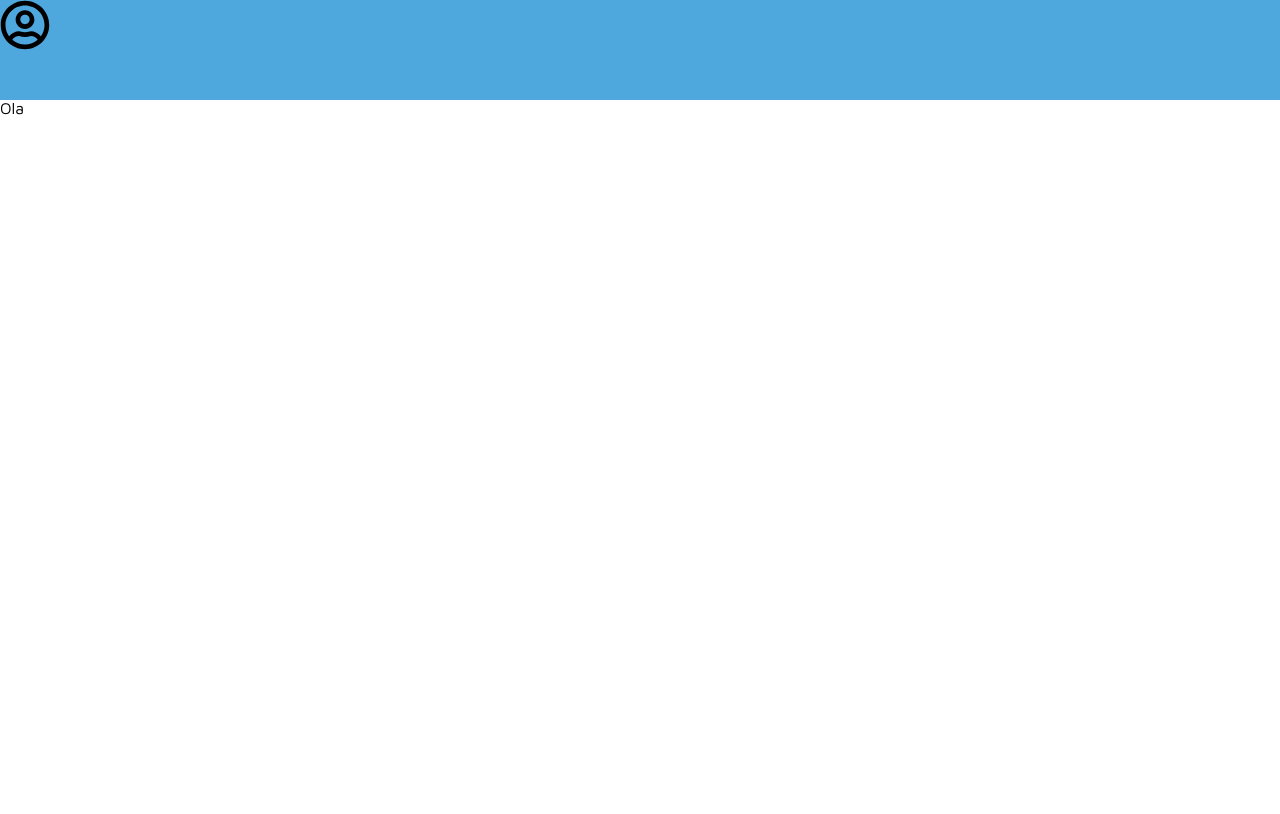
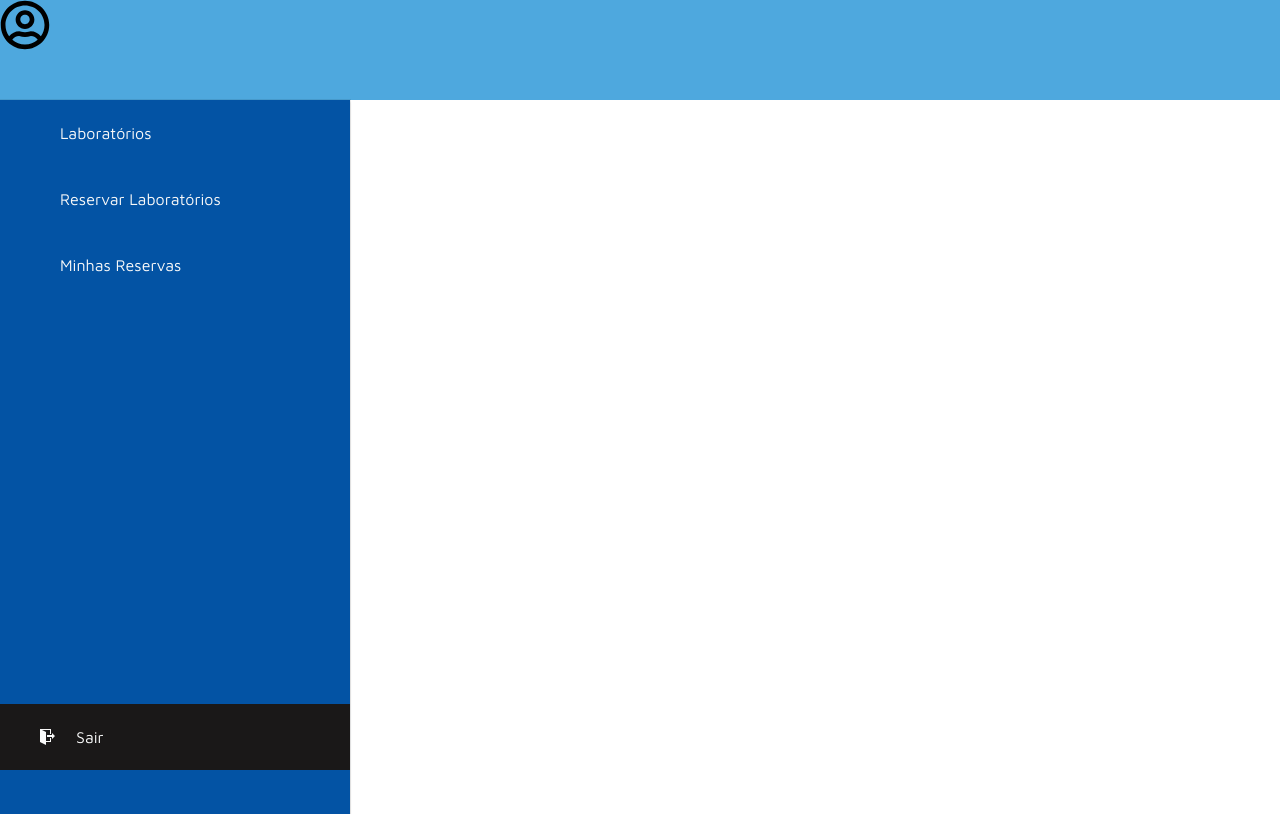
Before and after one commit to gabrielfribeiro/mantoras, a React (Create React App) app: page /list-labs in a window 1280 px wide. Built offline with nearby package versions, Linux system fonts and the light colour scheme.

Commit message:
Created structure to page content

```diff
--- a/src/assets/styles/global.ts
+++ b/src/assets/styles/global.ts
@@ -8,7 +8,7 @@ export default createGlobalStyle`
   * {
       box-sizing: border-box;
   }
-  body, input, button {
+  body, input, button, nav, div {
     font-family: 'Maven Pro', sans-serif;
     font-size: 16px;
   }
--- /dev/null
+++ b/src/components/PageContent/index.tsx
@@ -0,0 +1,16 @@
+import React from 'react';
+import { Header } from '../Header';
+import Sidebar from '../SideBar';
+import { Container, Main } from './styles';
+
+const PageContent: React.FC = ({ children }) => {
+  return (
+    <Container>
+      <Header />
+      <Sidebar isOpen />
+      <Main>{children}</Main>
+    </Container>
+  );
+};
+
+export { PageContent };
--- a/src/components/PageContent/leftMenu/styles.ts
+++ /dev/null
@@ -1 +0,0 @@
-import styled from 'styled-components'
--- /dev/null
+++ b/src/components/PageContent/styles.ts
@@ -0,0 +1,11 @@
+import styled from 'styled-components'
+
+export const Container = styled.div`
+  width: 100%;
+  height: 100%;
+`;
+export const Main = styled.div`
+  height: 89.3vh;
+  margin-left: 350px;
+  padding: 30px;
+`;
--- /dev/null
+++ b/src/components/SideBar/index.tsx
@@ -0,0 +1,35 @@
+import React from 'react';
+import { NavLink } from 'react-router-dom';
+
+import { Container, Nav } from './styles';
+import { ImExit } from 'react-icons/im';
+
+interface SidebarProps {
+  isOpen: boolean;
+}
+
+const Sidebar: React.FC<SidebarProps> = ({ isOpen }) => {
+  return (
+    <Container isOpen={isOpen}>
+      <Nav>
+        <NavLink to="/labs" activeClassName="active">
+          <span>Laboratórios</span>
+        </NavLink>
+        <NavLink to="/reserve-lab" activeClassName="active">
+          <span>Reservar Laboratórios</span>
+        </NavLink>
+        <NavLink to="/reserves" activeClassName="active">
+          <span>Minhas Reservas</span>
+        </NavLink>
+      </Nav>
+      <Nav style={{ position: 'absolute', bottom: 50, width: '100%' }}>
+        <NavLink to={'/'} activeClassName="active">
+          <ImExit />
+          <span>Sair</span>
+        </NavLink>
+      </Nav>
+    </Container>
+  );
+};
+
+export default Sidebar;
--- /dev/null
+++ b/src/components/SideBar/styles.ts
@@ -0,0 +1,66 @@
+import styled from 'styled-components'
+
+import theme from '../../assets/styles'
+
+interface NavProps {
+  bottom?: boolean
+}
+
+interface ContainerProps {
+  isOpen: boolean
+}
+
+export const Container = styled.aside<ContainerProps>`
+  background-color: ${theme.colors.blue[200]};
+  box-shadow: 0 2px 2px 0 rgba(0, 0, 0, 0.16), 0 0 0 1px rgba(0, 0, 0, 0.08);
+  color: ${theme.colors.white};
+  grid-area: sidenav;
+  height: 90vh;
+  overflow-y: auto;
+  position: fixed;
+  transition: all 0.6s ease-in-out;
+  transform: ${props =>
+    props.isOpen ? 'translateX(0)' : 'translateX(-350px)'};
+  z-index: 2;
+  width: 350px;
+`
+
+export const Logo = styled.div`
+  align-items: center;
+  justify-content: center;
+  background-color: ${theme.colors.primary};
+  display: flex;
+  min-height: 105px;
+`
+
+export const Nav = styled.div<NavProps>`
+  > a,
+  div {
+    display: flex;
+    align-items: center;
+    color: ${theme.colors.gray[200]};
+    padding: 25px 25px 25px 40px;
+    text-decoration: none;
+
+    &:hover {
+      background-color: rgba(255, 255, 255, 0.2);
+      cursor: pointer;
+      transition: all 0.3s ease-in-out;
+    }
+
+    &.active {
+      background-color: ${theme.colors.gray[700]};
+      transition: all 0.2s ease-in-out;
+    }
+
+    > img {
+      height: 30px;
+      width: 30px;
+    }
+
+    > span {
+      font: 500 18px;
+      padding-left: 20px;
+    }
+  }
+`
--- a/src/modules/pages/ListLabs/index.tsx
+++ /dev/null
@@ -1,13 +0,0 @@
-import React from 'react';
-import { Header } from '../../../components/Header';
-
-const ListLabs: React.FC = () => {
-  return (
-    <div>
-      <Header />
-      <h1>Ola</h1>
-    </div>
-  );
-};
-
-export { ListLabs };
--- a/src/modules/pages/Login/index.tsx
+++ b/src/modules/pages/Login/index.tsx
@@ -50,7 +50,7 @@ const Login: React.FC<RouteComponentProps> = ({ match }) => {
             <Button
               size="custom"
               type="submit"
-              onClick={() => history.push('/list-user')}
+              onClick={() => history.push('/list-labs')}
             >
               Entrar
             </Button>
--- a/src/routes/index.tsx
+++ b/src/routes/index.tsx
@@ -1,14 +1,14 @@
 import React from 'react';
 import { BrowserRouter, Route, Switch } from 'react-router-dom';
 import { Login } from '../modules/pages/Login';
-import { ListLabs } from '../modules/pages/ListLabs';
+import { PageContent } from '../components/PageContent';
 
 const Routes = () => {
   return (
     <BrowserRouter>
       <Switch>
         <Route path="/" exact component={Login} />
-        <Route path="/list-labs" exact component={ListLabs} />
+        <Route path="/list-labs" exact component={PageContent} />
       </Switch>
     </BrowserRouter>
   );
```
Also changed, not shown: src/components/PageContent/leftMenu/index.tsx (deleted, +0 -9 lines).
